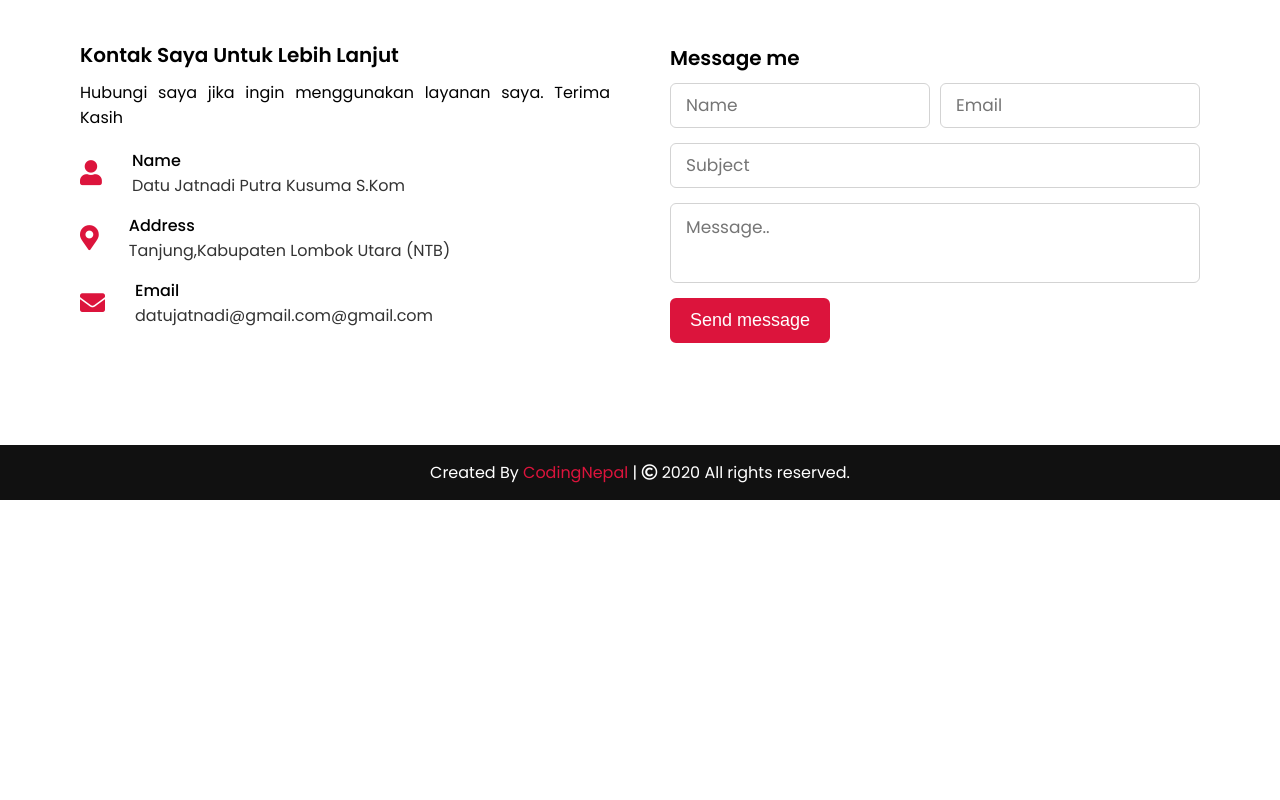
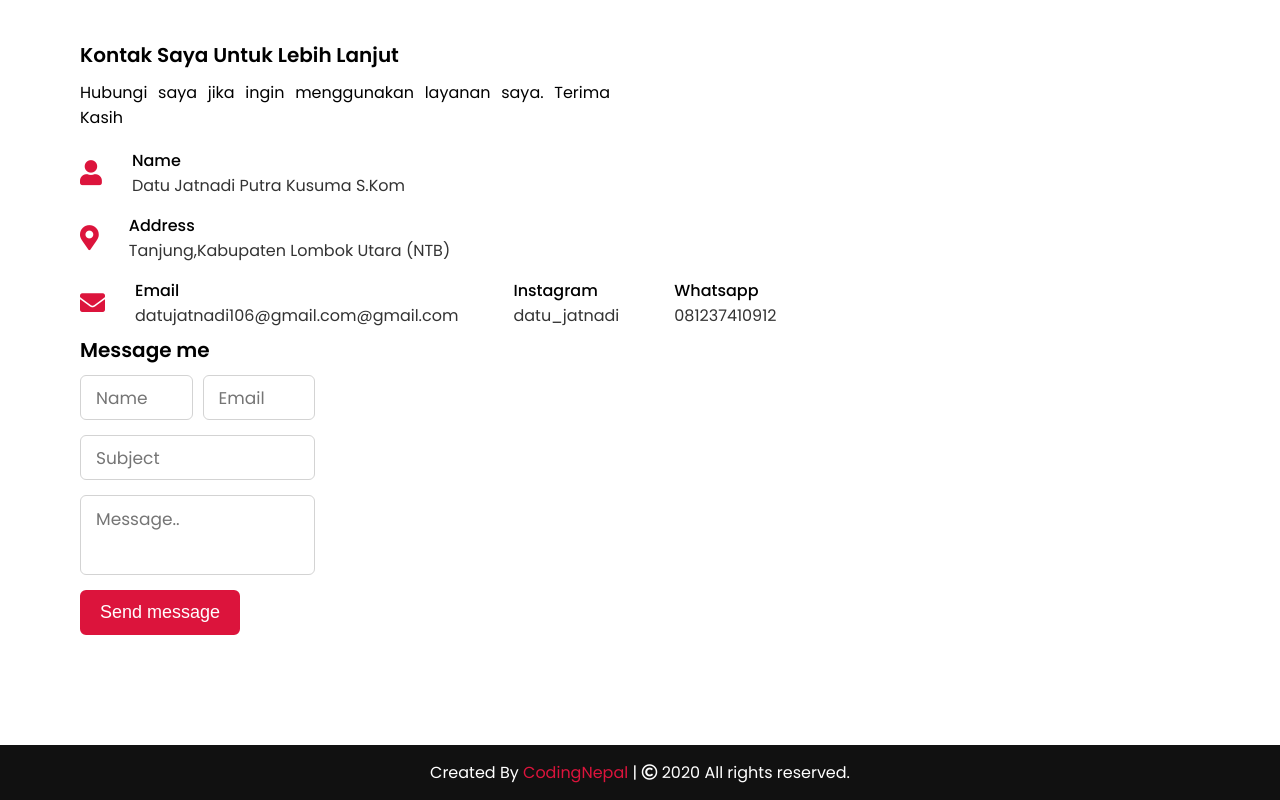
Before and after one commit to DatuJatnadiIT/Portfolioku, a plain HTML site: page index.html in a window 1280 px wide. Shown: the part 2993-3793 px from the top of the page. Before the commit the page ends 3493 px from the top, so only its background shows below. Drawn offline with nearby package versions, Linux system fonts and the light colour scheme.

Commit message:
index.html

```diff
--- a/index.html
+++ b/index.html
@@ -238,7 +238,19 @@
                             <i class="fas fa-envelope"></i>
                             <div class="info">
                                 <div class="head">Email</div>
-                                <div class="sub-title">datujatnadi@gmail.com@gmail.com</div>
+                                <div class="sub-title">datujatnadi106@gmail.com@gmail.com</div>
+                            </div>
+                             <div class="row">
+                            <i class="fas fa-instagram"></i>
+                            <div class="info">
+                                <div class="head">Instagram</div>
+                                <div class="sub-title">datu_jatnadi</div>
+                            </div>
+                                   <div class="row">
+                            <i class="fas fa-whatsapp"></i>
+                            <div class="info">
+                                <div class="head">Whatsapp</div>
+                                <div class="sub-title">081237410912</div>
                             </div>
                         </div>
                     </div>
```
